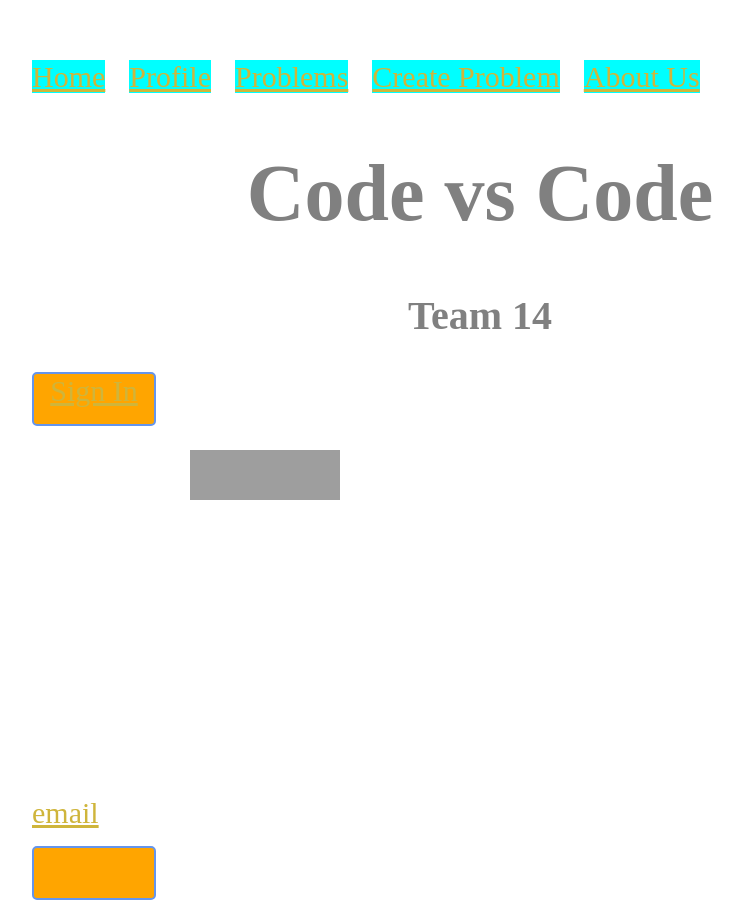
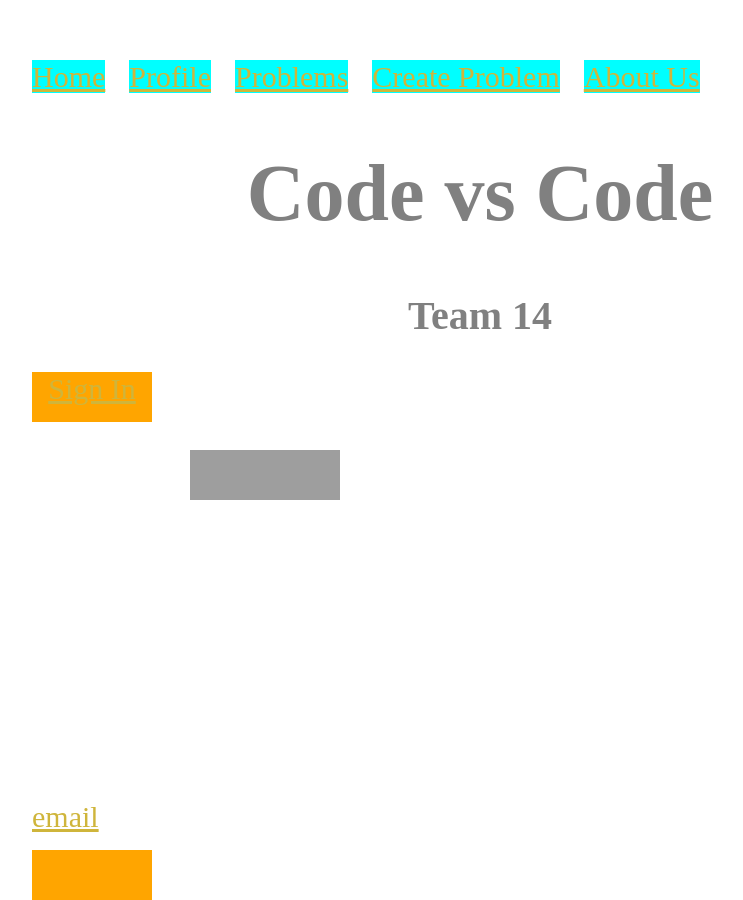
Before and after one commit to rramakrishnan246/rramakrishnan246.github.io, a Jekyll site: the page built from index.html, in a window 1280 px wide. Shown: the whole page, without its empty margins (160-903 px from the left). Built offline with Jekyll 4.4.1, drawn with Linux system fonts in a browser that asks for light colours; grey boxes are pictures that could not be loaded.

Commit message:
Update index.css

```diff
--- a/css/index.css
+++ b/css/index.css
@@ -1,11 +1,9 @@
 div {
-	border-radius: 5px;
-	border: 2px solid #6495ED;
 	background-color: orange;
 	height: 50px;
 	width: 120px;
 	text-align: center;
 	font: Arial;
 	font-size: 30px;
-	color: white;
+	color: white; !important
 }
```
